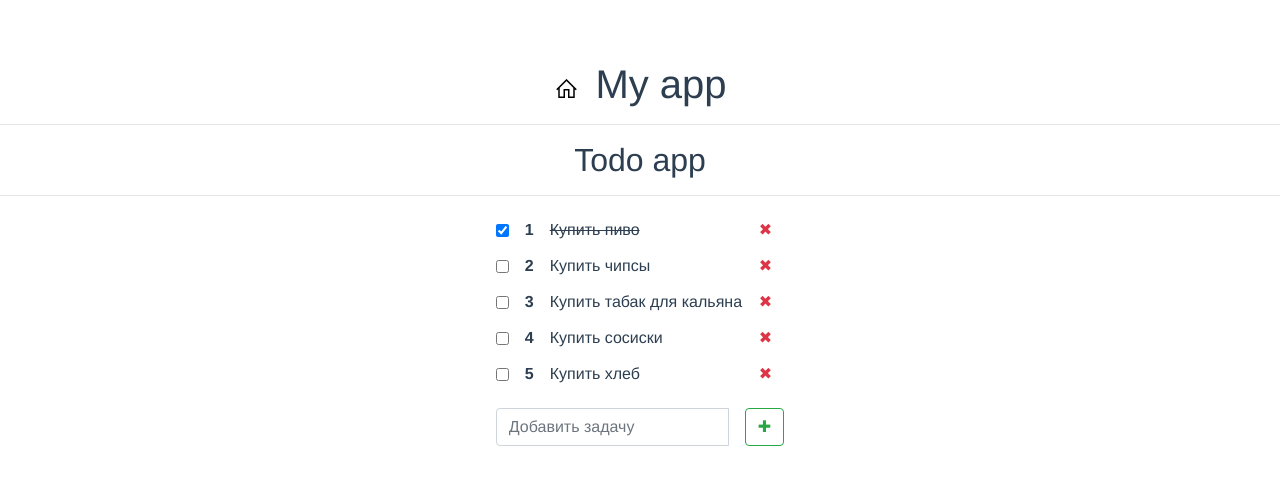
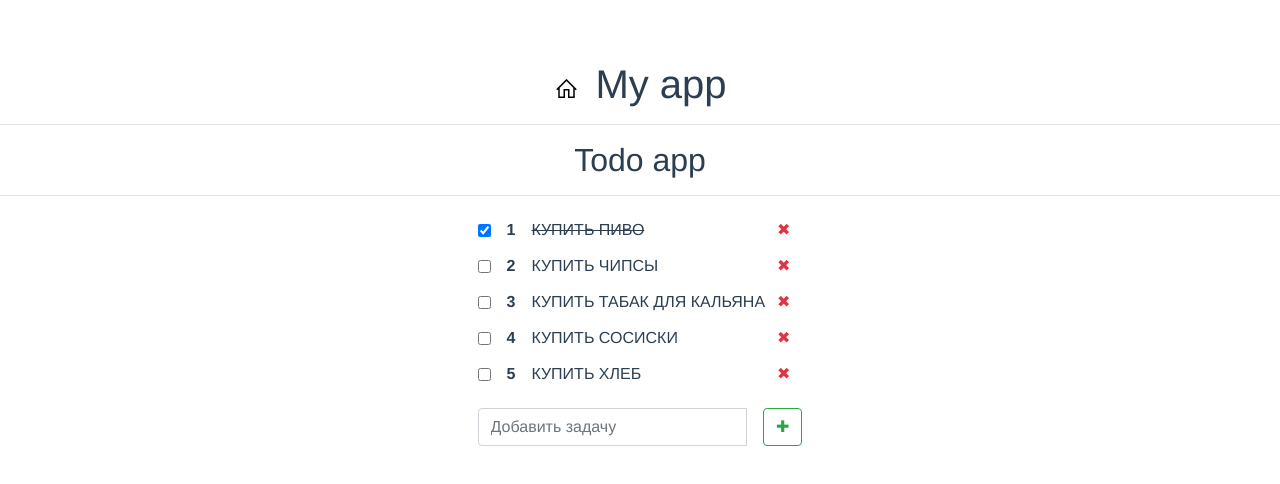
Before and after one commit to SGRashid/Vue_Todo_List, a Vue app: page /todo in a window 1280 px wide. Shown: the top 484 px of the page. Built offline with nearby package versions, Linux system fonts and the light colour scheme; no server answers.

Commit message:
VUE-TEST-add-filters: Добавил фильтр

```diff
--- a/src/components/TodoItem.vue
+++ b/src/components/TodoItem.vue
@@ -2,7 +2,7 @@
     <li class="d-flex justify-content-start align-items-center w-100">
         <input type="checkbox" v-model="todo.complited"/>
         <strong class="ml-3">{{index + 1}}</strong>
-        <span class="ml-3 text-left" v-bind:class="{complited: todo.complited}">{{ todo.title }}</span>
+        <span class="ml-3 text-left" v-bind:class="{complited: todo.complited}">{{ todo.title | uppercase }}</span>
         <button class="btn btn-outline-danger border-0 ml-auto"
                 v-on:click="$emit('remove-todo', todo.id)"
         >&#10006;</button>
@@ -16,7 +16,12 @@ export default {
            required: true
        },
        index: Number
-   }
+   },
+    filters: {
+       uppercase(value) {
+           return value.toUpperCase();
+       }
+    }
 }
 </script>
 <style>
```
